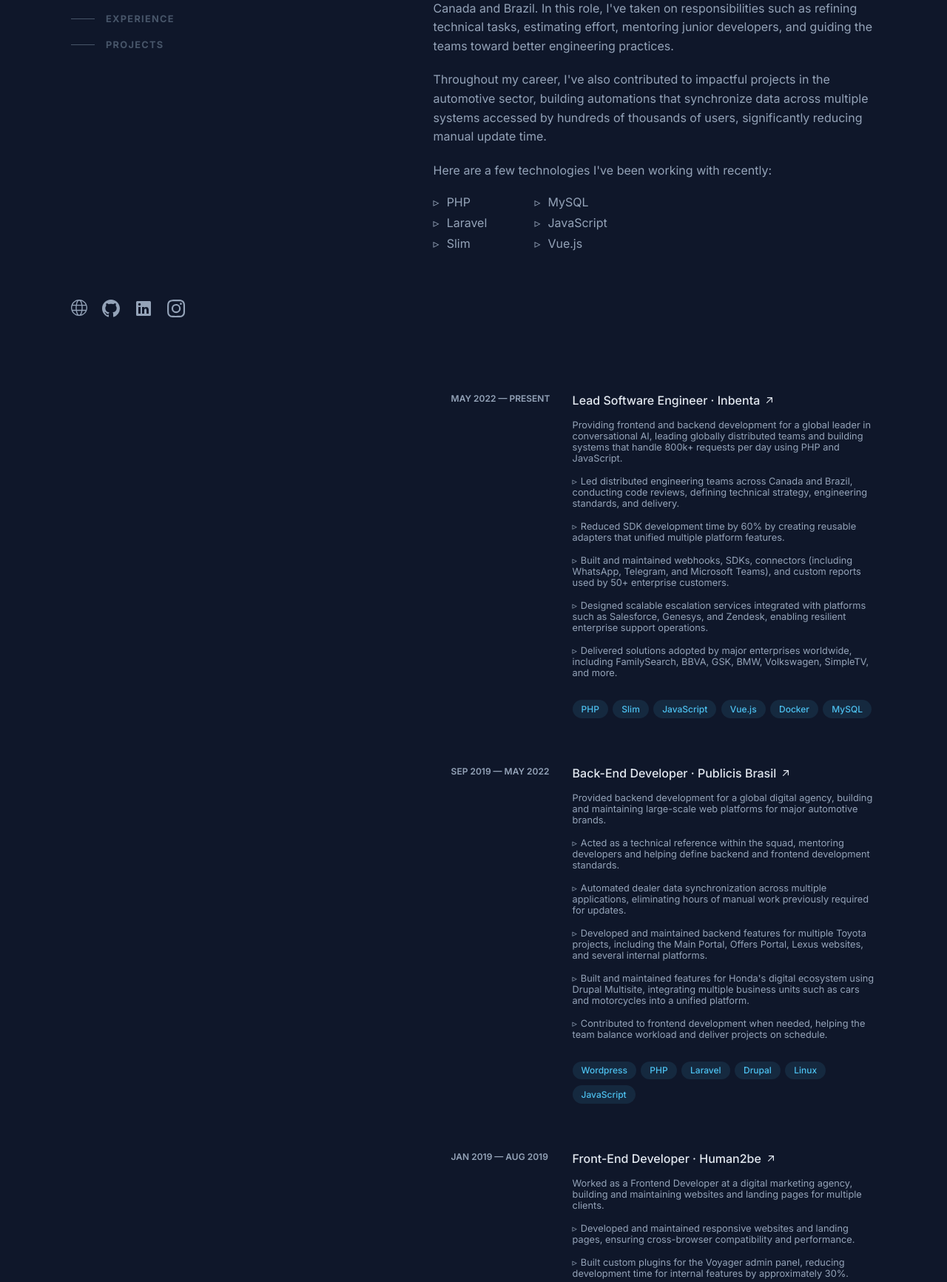
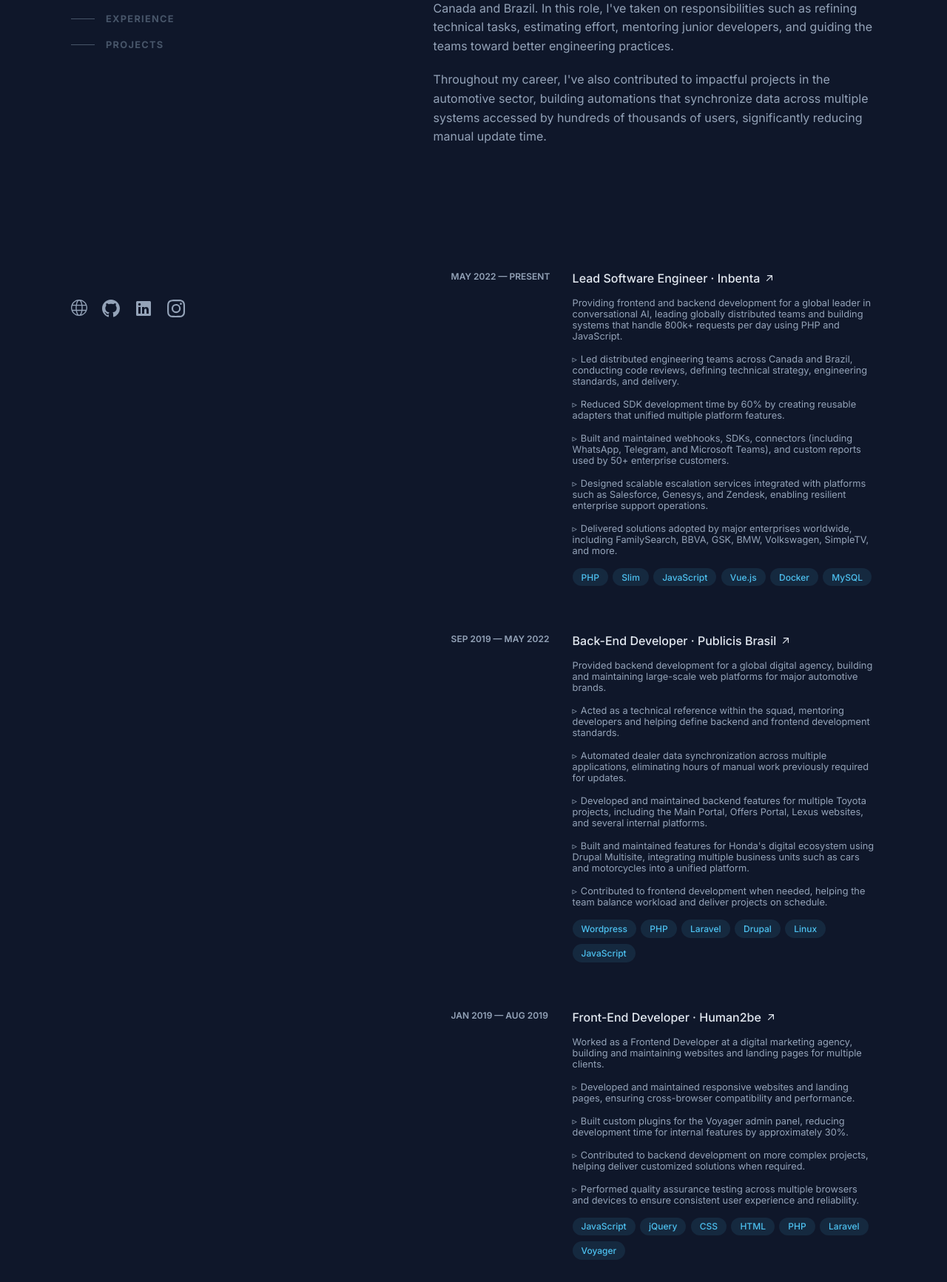
Before and after one commit to diegocvieira/diegocvieira.github.io, a PHP site: page / in a window 1280 px wide. Shown: the part 271-2004 px from the top of the page at 74% size. Run offline with PHP 8.4, Linux system fonts and the light colour scheme.

Commit message:
Refactor index.html to remove technology list from the about section and update styles for improved layout. Delete unused mouse hover effect script and adjust SCSS for card opacity on hover. Update language JSON files to remove technology references.

```diff
--- a/index.html
+++ b/index.html
@@ -112,16 +112,6 @@
                     <p data-i18n="about_p1"></p>
                     <p data-i18n="about_p2" data-i18n-html></p>
                     <p data-i18n="about_p3"></p>
-                    <p data-i18n="about_tech"></p>
-
-                    <ul>
-                        <li>PHP</li>
-                        <li>Laravel</li>
-                        <li>Slim</li>
-                        <li>MySQL</li>
-                        <li>JavaScript</li>
-                        <li>Vue.js</li>
-                    </ul>
                 </section>
 
                 <section class="section" id="experience">
--- a/resources/files/languages.json
+++ b/resources/files/languages.json
@@ -9,7 +9,6 @@
         "about_p1": "I'm a Senior Software Engineer with over 8 years of experience building scalable, high-performance applications across backend and frontend, primarily using PHP, Laravel, JavaScript, Vue.js, and MySQL. I thrive on solving complex problems with simple and elegant solutions, always keeping performance and scalability in mind.",
         "about_p2": "Currently, I'm a Tech Lead in an international <a href=\"https://inbenta.com\" target=\"_blank\" rel=\"noopener noreferrer\">AI company</a>, leading a team from Canada and Brazil. In this role, I've taken on responsibilities such as refining technical tasks, estimating effort, mentoring junior developers, and guiding the teams toward better engineering practices.",
         "about_p3": "Throughout my career, I've also contributed to impactful projects in the automotive sector, building automations that synchronize data across multiple systems accessed by hundreds of thousands of users, significantly reducing manual update time.",
-        "about_tech": "Here are a few technologies I've been working with recently:",
 
 
         "experience_title": "EXPERIENCE",
@@ -62,7 +61,6 @@
         "about_p1": "Sou um Engenheiro de Software Sênior com mais de 8 anos de experiência construindo aplicações escaláveis e de alta performance, tanto no backend quanto no frontend, utilizando principalmente PHP, Laravel, JavaScript, Vue.js e MySQL. Gosto de resolver problemas complexos com soluções simples e elegantes, sempre levando em consideração performance e escalabilidade.",
         "about_p2": "Atualmente, sou Tech Lead em uma empresa internacional de IA, liderando uma equipe do Canadá e do Brasil. Nesse cargo, assumi responsabilidades como refinamento de tarefas técnicas, estimativa de esforço, mentoria de desenvolvedores juniores e orientação dos times para melhores práticas de engenharia.",
         "about_p3": "Ao longo da minha carreira, também contribuí para projetos de grande impacto no setor automotivo, desenvolvendo automações que sincronizam dados entre múltiplos sistemas acessados por centenas de milhares de usuários, reduzindo significativamente o tempo gasto com atualizações manuais.",
-        "about_tech": "Aqui estão algumas tecnologias que trabalhei recentemente:",
 
 
         "experience_title": "EXPERIÊNCIA",
--- a/resources/js/app.js
+++ b/resources/js/app.js
@@ -3,7 +3,6 @@ import header from './_header.js';
 import archive from './_archive.js';
 import anchorLinks from './_anchor-links.js';
 import mouseMoveEffect from './_mouse-move-effect.js';
-import mouseHoverEffect from './_mouse-hover-effect.js';
 import scrollLock from './_scroll-lock.js';
 import jobs from './_jobs.js';
 import copyright from './_copyright.js';
@@ -14,6 +13,5 @@ header();
 archive();
 anchorLinks();
 mouseMoveEffect();
-mouseHoverEffect();
 scrollLock();
 copyright();
--- a/resources/scss/_about.scss
+++ b/resources/scss/_about.scss
@@ -4,27 +4,14 @@
     p {
         color: $greyColor;
         font-size: 1rem;
-        margin-bottom: 20px;
         line-height: 1.6;
-    }
 
-    ul {
-        display: flex;
-        flex-direction: column;
-        flex-wrap: wrap;
-        height: 100px;
-        width: 50%;
+        &:not(:last-child) {
+            margin-bottom: 20px;
+        }
 
-        li {
-            color: $greyColor;
-            font-size: 16px;
-            margin-bottom: 8px;
-
-            &:before {
-                content: '▹';
-                color: $greyColor;
-                margin-right: 10px;
-            }
+        a:hover {
+            color: $blueColor;
         }
     }
 }
--- a/resources/scss/_card.scss
+++ b/resources/scss/_card.scss
@@ -1,4 +1,11 @@
 @use 'variables' as *;
+
+#load-jobs,
+#projects {
+    &:has(.card:hover) .card:not(:hover) {
+        opacity: 0.5;
+    }
+}
 
 .card {
     transition-property: all;
@@ -76,7 +83,7 @@
         &__stack {
             display: flex;
             flex-wrap: wrap;
-            margin-top: 1.3rem;
+            margin-top: .5rem;
 
             li {
                 padding: .3rem .75rem;
@@ -96,8 +103,25 @@
 }
 
 @media screen and (max-width: $mobile) {
+    #load-jobs:has(.card:hover) .card:not(:hover),
+    #projects:has(.card:hover) .card:not(:hover) {
+        opacity: 1;
+    }
+
     .card {
         flex-direction: column;
+        margin-right: 0;
+        padding-left: 0;
+        padding-right: 0;
+
+        &:hover {
+            background-color: inherit;
+            box-shadow: inherit;
+
+            .card__content h3 a {
+                color: inherit;
+            }
+        }
 
         &__date, &__image {
             min-width: auto;
```
Also changed, not shown: resources/js/_mouse-hover-effect.js (deleted, +0 -21 lines), dist/app.min.css, dist/app.min.js.
